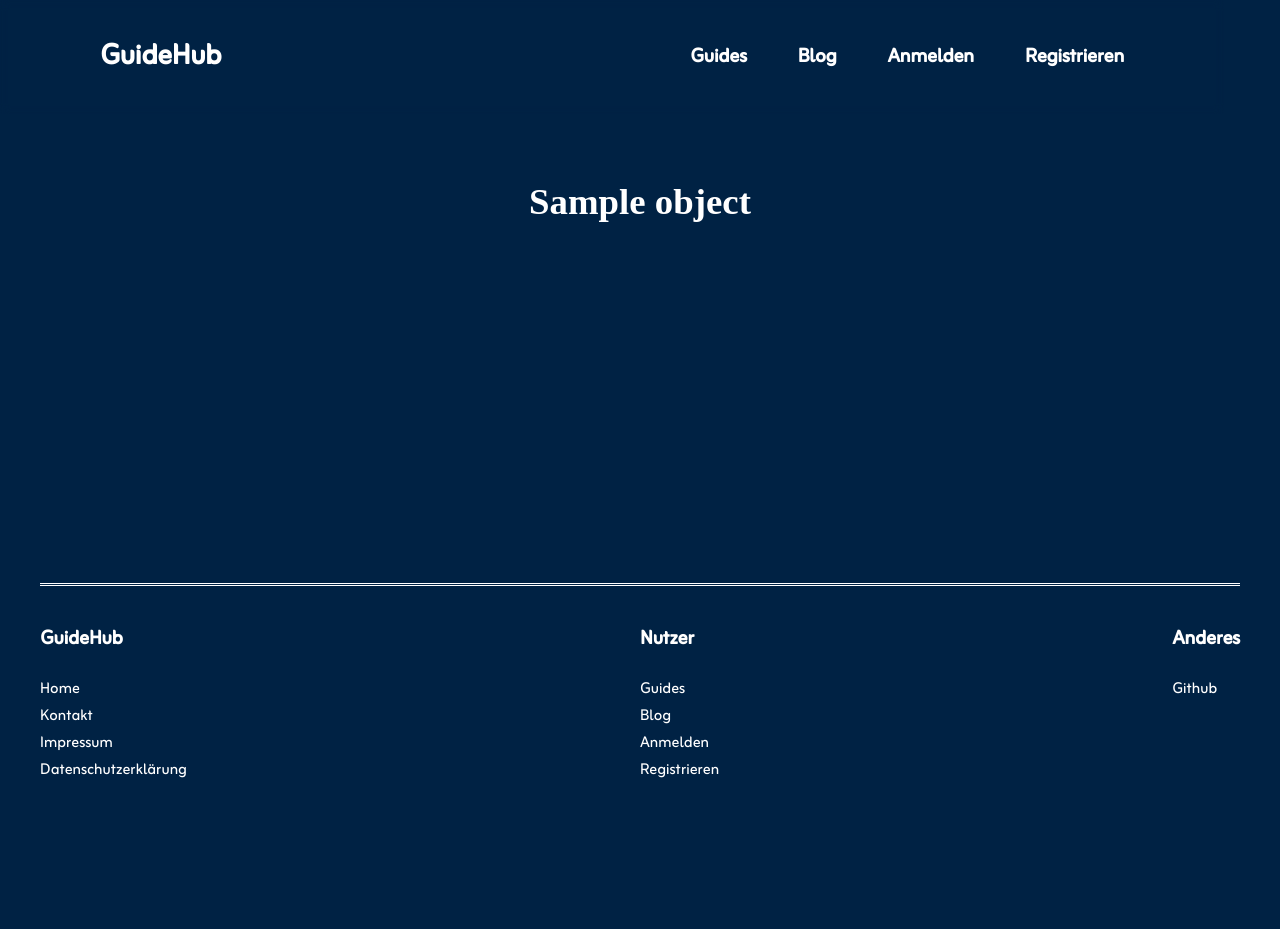
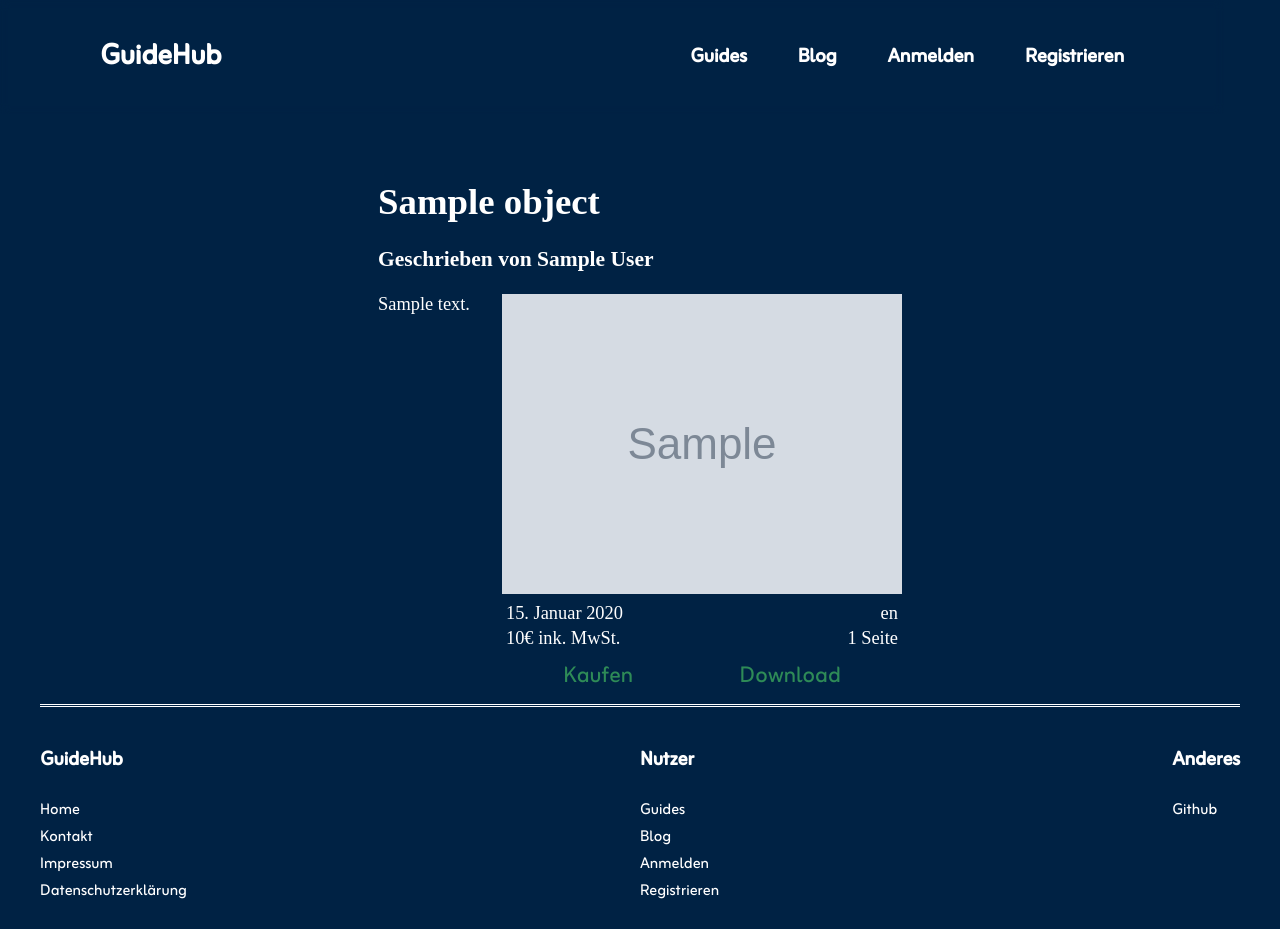
Before and after one commit to justforcertxyz/guidehub, a Django app: template GuideHub/guide/templates/guide/detail.html in a window 1280 px wide. Before the commit the page ends 778 px from the top, so only its background shows below. Run offline with Django 5.2, Linux system fonts and the light colour scheme; the template is opened without the code that fills it: most values are stand-ins (such as "Sample title", 1, 10 or a date in 2020); grey boxes marked "Sample" are stand-in pictures; data that the repository does not hold is empty; some web fonts are replaced.

Commit message:
guide:detail style and layout

```diff
--- a/GuideHub/guide/static/guide/guide.css
+++ b/GuideHub/guide/static/guide/guide.css
@@ -4,8 +4,40 @@
     justify-content: space-between;
 }
 
-
 .guide-info {
     display: flex;
     flex-direction: column;
+    max-width: 30rem;
+    min-width: 20rem;
+    margin-left: 2rem;
 }
+
+.guide-info-thumb img {
+    width: 100%;
+}
+
+.guide-info-misc-row {
+    display: flex;
+    flex-direction: row;
+    justify-content: space-between;
+    margin: 0.25rem;
+}
+
+.guide-info-misc-item a {
+    font-family: 'zain';
+    text-decoration: none;
+    color: seagreen;
+    transition: .3s;
+}
+
+.guide-info-misc-item a:hover {
+    color: red;
+}
+
+.guide-info-misc-row-link {
+    display: flex;
+    flex-direction: row;
+    justify-content: space-around;
+    margin: 0.5rem;
+    font-size: 1.75rem;
+}
--- a/GuideHub/guide/templates/guide/detail.html
+++ b/GuideHub/guide/templates/guide/detail.html
@@ -1,9 +1,52 @@
 {% extends "landing/base.html" %}
+
+{% block css %}
+    {% load static %}
+    <link rel="stylesheet" href="{% static 'guide/guide.css' %}">
+{% endblock %}
 
 {% block title %}{{ object }}{% endblock %}
 
 {% block content %}
+    <h1>{{ object }}</h1>
+    <h3>Geschrieben von {{ object.author }}</h3>
 
-<h1>{{ object }}</h1>
-
+    <div class="guide-container">
+        <div class="guide-description">
+            <div class="guide-description-text">
+                {{ guide.description }}
+            </div>
+        </div>
+        <div class="guide-info">
+            <div class="guide-info-thumb">
+                <img src="{{ object.thumbnail.url }}" alt="Thumbnail">
+            </div>
+            <div class="guide-info-misc">
+                <div class="guide-info-misc-row">
+                    <div class="guide-info-misc-item">
+                        {{ object.pub_date|date }}
+                    </div>
+                    <div class="guide-info-misc-item">
+                        {{ object.language }}
+                    </div>
+                </div>
+                <div class="guide-info-misc-row">
+                    <div class="guide-info-misc-item">
+                        {{ object.current_price }}€ ink. MwSt.
+                    </div>
+                    <div class="guide-info-misc-item">
+                        {{ object.pages }} Seit{{ object.pages|pluralize:'e,en' }}
+                    </div>
+                </div>
+                <div class="guide-info-misc-row-link">
+                    <div class="guide-info-misc-item">
+                        <a href="#">Kaufen</a>
+                    </div>
+                    <div class="guide-info-misc-item">
+                        <a href="#">Download</a>
+                    </div>
+                </div>
+            </div>
+        </div>
+    </div>
 {% endblock content %}
```
